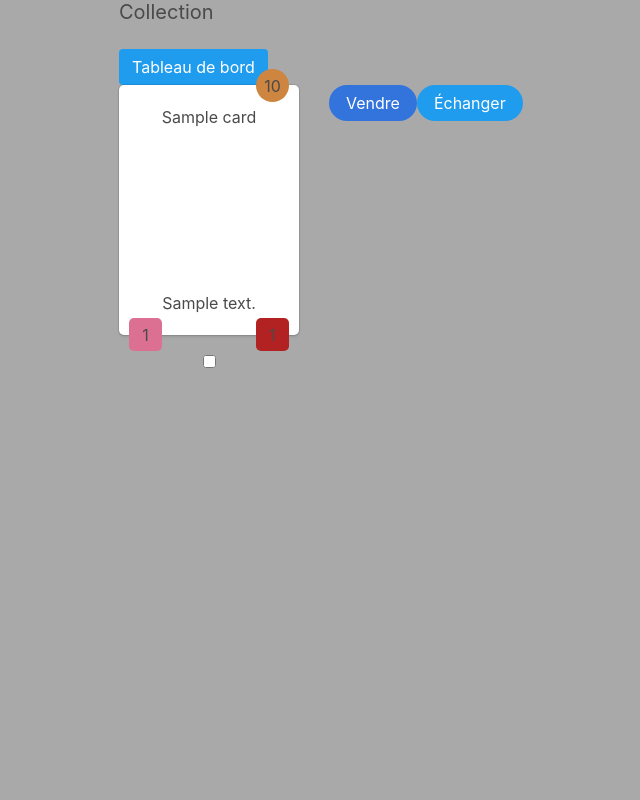
After one commit to DjangoTeamHearthstone/hearthstone, a Django app: page /collection/ in a window 1280 px wide. The commit adds this page. Shown: the whole page, without its empty margins (9-649 px from the left). Run offline with Django 3.2, Linux system fonts and the light colour scheme; a user stored in the database is signed in; tables that the repository leaves empty hold one stand-in row (values such as "Sample post").

Commit message:
card collection

```diff
--- /dev/null
+++ b/appcore/static/files/collection.css
@@ -0,0 +1,20 @@
+form {
+    display: flex;
+}
+
+.formCard {
+    width: 180px;
+    height: 265px;
+    position: absolute;
+    top: 0;
+    left: 0;
+    z-index: 5;
+    padding: 0;
+    color: transparent;
+    outline: none;
+    cursor: pointer;
+}
+
+#id_id {
+    display: none;
+}
--- /dev/null
+++ b/appcore/static/files/shop.css
@@ -0,0 +1,5 @@
+.shop_panel {
+    width: 100%;
+    display: flex;
+    flex-wrap: wrap;
+}
--- a/appcore/static/files/style.css
+++ b/appcore/static/files/style.css
@@ -1,16 +1,95 @@
 html {
     width: 100%; height: 100%;
-    background-color: beige;
+    background-color: darkgrey;
 }
 
 body {
-    width: 100%; height: 100%;
-    display: flex;
-    align-items: center;
-    flex-direction: column;
-    justify-content: center;
+    width: 100%;
+    height: 100%;
+    padding: 0 10%;
 }
 
 .helptext {
     display: none;
 }
+
+.frame_card {
+    width: 180px;
+    margin-right: 30px;
+    margin-bottom: 60px;
+    text-align: center;
+}
+
+.card {
+    width: 180px;
+    height: 250px;
+    display: flex;
+    flex-direction: column;
+    justify-content: space-between;
+    padding: 20px;
+
+    margin-bottom: 15px;
+    border-radius: 5px;
+}
+
+.card_form {
+    width: 140px;
+    height: 210px;
+}
+
+.card label {
+    display: none;
+}
+
+input::-webkit-outer-spin-button,
+input::-webkit-inner-spin-button {
+    -webkit-appearance: none;
+}
+
+.card input, .card textarea {
+    border: none;
+    resize: none;
+    text-decoration: none;
+    background-color:transparent;
+}
+
+.card textarea {
+    width: 100%;
+    height: 100px;
+}
+
+.card #id_cost, #id_health, #id_attack {
+    width: 33px;
+    height: 33px;
+    text-align: center;
+    display: flex;
+    align-items: center;
+    justify-content: center;
+}
+
+.card #id_cost {
+    position: absolute;
+    top: -16px;
+    right: 10px;
+    z-index: 2;
+    border-radius: 100px;
+    background-color: peru;
+}
+
+.card #id_health {
+    position: absolute;
+    bottom: -16px;
+    right: 10px;
+    z-index: 2;
+    border-radius: 5px;
+    background-color: firebrick;
+}
+
+.card #id_attack {
+    position: absolute;
+    bottom: -16px;
+    left: 10px;
+    z-index: 2;
+    border-radius: 5px;
+    background-color: palevioletred;
+}
--- /dev/null
+++ b/appcore/templates/files/collection.html
@@ -0,0 +1,97 @@
+{% extends 'index.html' %}
+
+{% block head %}
+{% load staticfiles %}
+<link rel="stylesheet" href="{% static 'files/collection.css' %}" type="text/css"/>
+<title>Hearthstone - Collection</title>
+{% endblock %}
+
+{% block body %}
+
+    <h2 class="subtitle">Collection</h2>
+
+    <a class="button is-info" href="/tableau-de-bord/">Tableau de bord</a>
+
+    <!-- <form method="get">
+        <input type="submit" class="button is-link is-rounded" value="Vendre" name="sale_btn">
+    </form> -->
+
+    <!-- <form method="get">
+        <input type="submit" class="button is-link is-rounded" value="Vendre" name="sale_btn">
+        <input type="submit" class="button is-info is-rounded" value="Échanger" name="exchange_btn">
+    </form> -->
+
+    <!-- <div class="collection_panel">
+
+        {% for form in listforms %}
+
+            <div class="frame_card">
+
+                <form method="get">
+
+                    {% csrf_token %}
+
+                    <div class="card">
+                        {{ form }}
+                        <input type="submit" class="formCard" name="{{ form.id.value }}">
+                    </div>
+
+                </form>
+
+            </div>
+
+        {% endfor %}
+
+    </div> -->
+
+
+    <div class="collection_panel">
+
+        <form method="get">
+
+            {% for card in cardsUser %}
+
+                <div class="frame_card">
+
+                    <div class="card">
+
+                        <p id="id_name">{{card.name}}</p>
+                        <p id="id_cost">{{card.cost}}</p>
+                        <p id="id_health">{{card.health}}</p>
+                        <p id="id_attack">{{card.attack}}</p>
+                        <p id="id_text">{{card.text}}</p>
+
+                    </div>
+
+                    <input type="checkbox" id="cardSelected" name="cardSelected" value="{{card.id}}">
+                </div>
+
+            {% endfor %}
+
+
+            <input type="submit" class="button is-link is-rounded" value="Vendre" name="sale_btn">
+            <input type="submit" class="button is-info is-rounded" value="Échanger" name="exchange_btn">
+        </form>
+    </div>
+
+
+
+<script type="text/javascript">
+
+
+document.onreadystatechange = function () {
+  if (document.readyState == "complete") {
+    formcards = document.getElementsByClassName('formCard')
+
+    for(var i = 0 ; i < formcards.length ; i++ ) {
+
+        formcards[i].addEventListener('click', function(event) {
+            this.style.backgroundColor = 'red'
+        })
+    }
+  }
+}
+
+</script>
+
+{% endblock %}
--- a/appcore/templates/files/home.html
+++ b/appcore/templates/files/home.html
@@ -20,6 +20,8 @@
 
     <a class="button is-info is-rounded" href="/boutique/">Boutique</a>
 
+    <a class="button is-link" href="/collection/">Collection</a>
+
     <form method="post">
         {% csrf_token %}
 
--- a/appcore/urls.py
+++ b/appcore/urls.py
@@ -9,4 +9,5 @@ urlpatterns = [
     path('tableau-de-bord/', views.home_view, name="home"),
     path('compte/', views.account_view, name="account"),
     path('boutique/', views.shop_view, name="shop"),
+    path('collection/', views.collection_view, name="collection"),
 ]
--- a/appcore/views.py
+++ b/appcore/views.py
@@ -10,9 +10,7 @@ from django.contrib.auth.models import User
 from .models import Card
 
 import requests
-# import logging
 
-# logger = logging.getLogger(__name__)
 
 def welcome_view(request):
     return render(request, 'files/welcome.html')
@@ -55,9 +53,6 @@ def home_view(request):
 
     username = request.user.username
     cardsUser = Card.objects.filter(user__username=username)
-
-    for card in cardsUser:
-        print('Ici la carte => ', card.name)
 
     if request.method == 'POST': # logout
         logout(request)
@@ -114,9 +109,9 @@ def shop_view(request):
 
     listforms = []
 
-    for card in cards[:6]:
+    for card in cards[:15]:
 
-        if 'health' in card:
+        if 'health' in card and 'attack' in card and 'text' in card:
             # print("Card => ",card,"\n")
             # print("Card Name => ",card['name'],"\n")
 
@@ -143,6 +138,65 @@ def shop_view(request):
                 listforms.append(form)
 
     return render(request, 'files/shop.html', {
-        'cards': cards[:6],
+        'cards': cards,
         'listforms': listforms
     })
+
+
+@login_required(login_url='/connexion')
+def collection_view(request):
+
+    username = request.user.username
+    cardsUser = Card.objects.filter(user__username=username)
+
+    listforms = []
+    card_action = []
+
+    # for card in cardsUser:
+    #     print('Ici la carte id => ', card.id)
+
+    # if(request.GET.get('print_btn')):
+    #     print('=> CLICK ON DEF!!!')
+
+    # test = 6
+
+    # if(request.GET.get('6')):
+    #     print('=> CLICK ON DEF!!!')
+
+    if(request.GET.get('sale_btn')):
+        answer = request.GET
+        # print('\n=> FROM SALE BTN', "\n")
+        print('\n=> HERE IS ANSWER : ', answer, "\n")
+
+    if(request.GET.get('exchange_btn')):
+        print('\n=> FROM EXCHANGE BTN', "\n")
+
+    # if(request.GET.get(str(test))):
+    #     print('=> CLICK ON DEF!!!')
+
+    # for card in cardsUser:
+
+    #     # print('HERE IS NAME',card.name)
+    #     # print('HERE IS ID',card.id)
+
+
+    #     data = {
+    #         'id': card.id,
+    #         'name': card.name,
+    #         'cost': card.cost,
+    #         'health': card.health,
+    #         'attack': card.attack,
+    #         'text': strip_tags(card.text)
+    #     }
+
+    #     form = CardForm(initial=data)
+    #     listforms.append(form)
+
+    #     if(request.GET.get(str(card.id))):
+    #         print('\n=> HERE IS MY CARDID', card.id, "\n")
+
+
+    return render(request, 'files/collection.html', {
+        'cardsUser': cardsUser,
+        'listforms': listforms
+    })
```
Also changed, not shown: appcore/forms.py (+16 -1 lines), appcore/templates/files/shop.html (+14 -3 lines).
